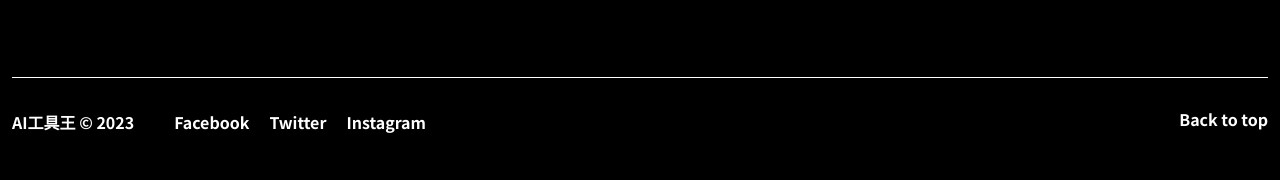
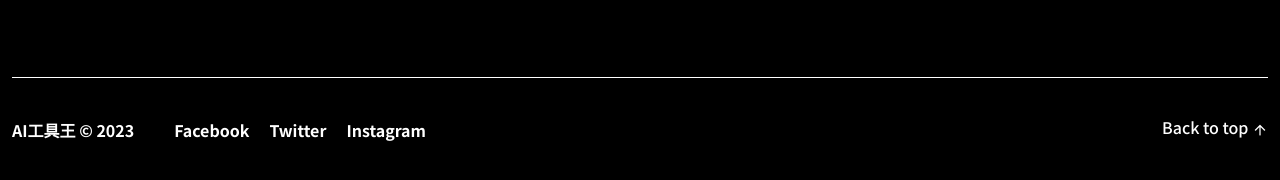
Before and after one commit to Avain84/practice_AI, a website: page index.html in a window 1280 px wide. Shown: the part 5532-5712 px from the top of the page. Drawn offline with nearby package versions, Linux system fonts and the light colour scheme.

Commit message:
新增price頁面footer/修正home頁面footer錯誤

```diff
--- a/index.html
+++ b/index.html
@@ -19,7 +19,7 @@
     ></script>
   </head>
   <body class="bg-black text-white box-border">
-    <header class="mx-3 mb-10">
+    <header class="mx-3 mb-10" id="top">
       <nav
         class="contain h-20 my-0 mx-auto flex justify-between items-center border-b border-white"
       >
@@ -619,26 +619,31 @@
         <img src="./src/imgs/logo.png" alt="AI工具王" class="h-10 w-auto">
         <ul class="flex flex-col gap-2">
           <li class="flex items-center"><a href="index.html" class="text-5xl dt:text-7xl font-black leading-tight">首頁</a></li>
-          <li class="flex items-center"><a href="index.html" class="text-5xl dt:text-7xl font-black leading-tight">定價</a></li>
+          <li class="flex items-center"><a href="price.html" class="text-5xl dt:text-7xl font-black leading-tight">定價</a></li>
       </div>
       </ul>
     </section>
 
-    <footer class="mx-3 py-5">
-      <div class="copy flex justify-between mb-3 dt:mb-0 gap-x-10">
-        <div class="py-3 font-bold">AI工具王 &copy; 2023</div>
-        <ul class="hidden dt:flex gap-5">
-          <li class="flex items-center py-3 font-bold"><a url="https://www.facebook.com/">Facebook</a></li>
+    <footer class="mx-3">
+      <div class="contain mx-auto my-0 py-5 border-t border-white">
+        <div class="py-3 dt:py-5 flex justify-between dt:justify-start gap-10">
+          <div class="font-bold">AI工具王 &copy; 2023</div>
+          <ul class="hidden dt:flex gap-5">
+            <li class="flex items-center font-bold"><a href="https://www.facebook.com/">Facebook</a></li>
+            <li class="flex items-center font-bold"><a href="https://www.twitter.com">Twitter</a></li>
+            <li class="flex items-center font-bold"><a href="https://www.Instagram.com">Instagram</a></li>
+          </ul>
+          <div class="ml-auto font-bold"></div>
+          <a href="#top">Back to top
+            <img src="./src/imgs/icons/arrow upward.png" alt="back to top" class="inline max-w-max">
+          </a>
+        </div>
+        <ul class="flex gap-5 dt:hidden">
+          <li class="flex items-center py-3 font-bold"><a href="https://www.facebook.com/">Facebook</a></li>
           <li class="flex items-center py-3 font-bold"><a href="https://www.twitter.com">Twitter</a></li>
           <li class="flex items-center py-3 font-bold"><a href="https://www.Instagram.com">Instagram</a></li>
         </ul>
-        <a href="#" class="py-3 font-bold ml-auto">Back to top</a>
       </div>
-      <ul class="flex dt:hidden gap-5">
-        <li class="flex items-center py-3 font-bold"><a url="https://www.facebook.com/">Facebook</a></li>
-        <li class="flex items-center py-3 font-bold"><a href="https://www.twitter.com">Twitter</a></li>
-        <li class="flex items-center py-3 font-bold"><a href="https://www.Instagram.com">Instagram</a></li>
-      </ul>
     </footer>
 
     <script src="https://cdn.jsdelivr.net/npm/swiper@11/swiper-bundle.min.js"></script>
--- a/src/scss/_footer.scss
+++ /dev/null
@@ -1,3 +0,0 @@
-footer{
-  border-top: 1px solid $white;
-}
--- a/src/scss/all.scss
+++ b/src/scss/all.scss
@@ -4,7 +4,6 @@
 @import "global";
 
 @import "header";
-@import "footer";
 
 @import "homeSec01";
 @import "homeSec02";
```
Also changed, not shown: price.html (+23 -2 lines), src/output.css, src/scss/all.css.
